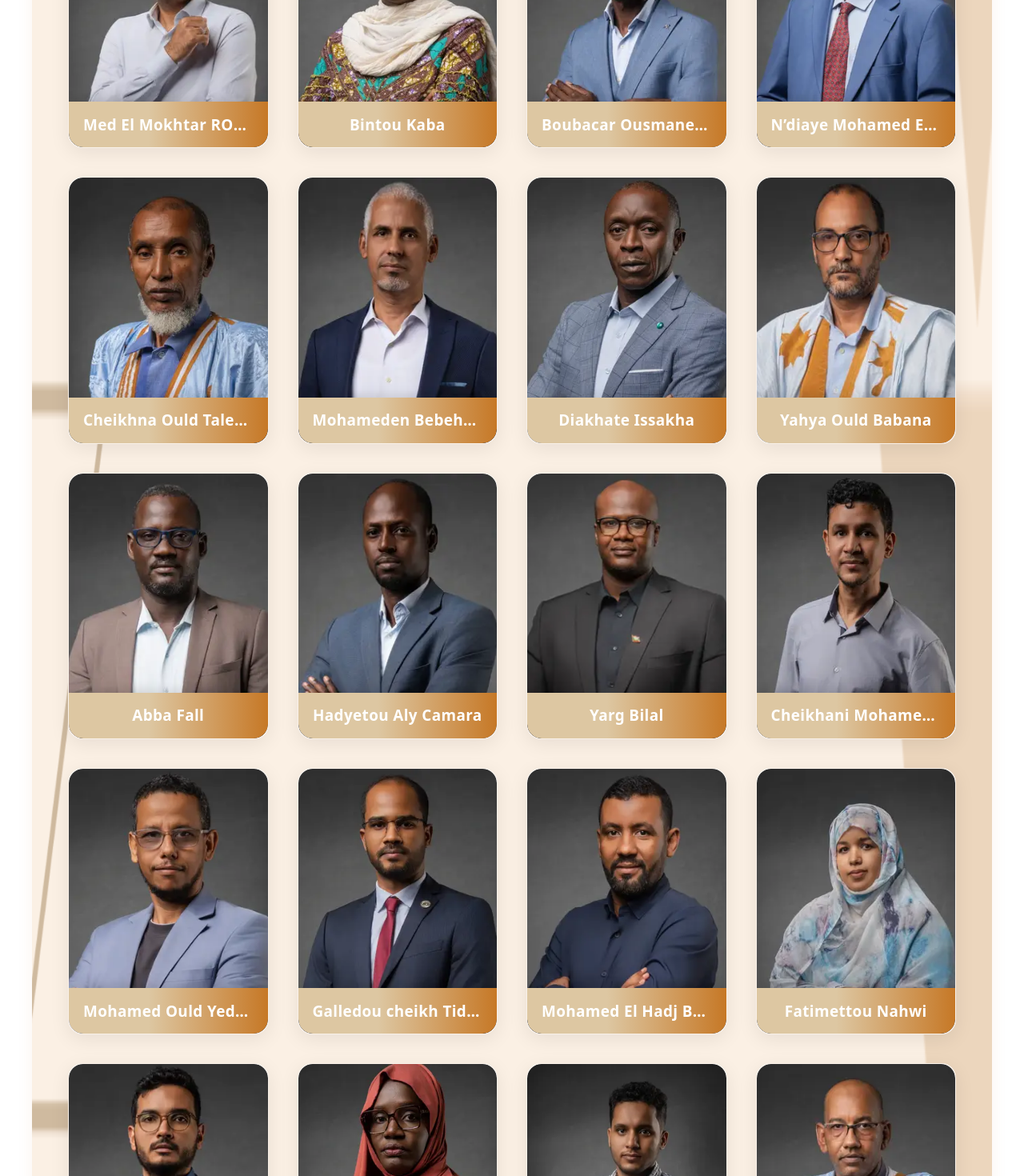
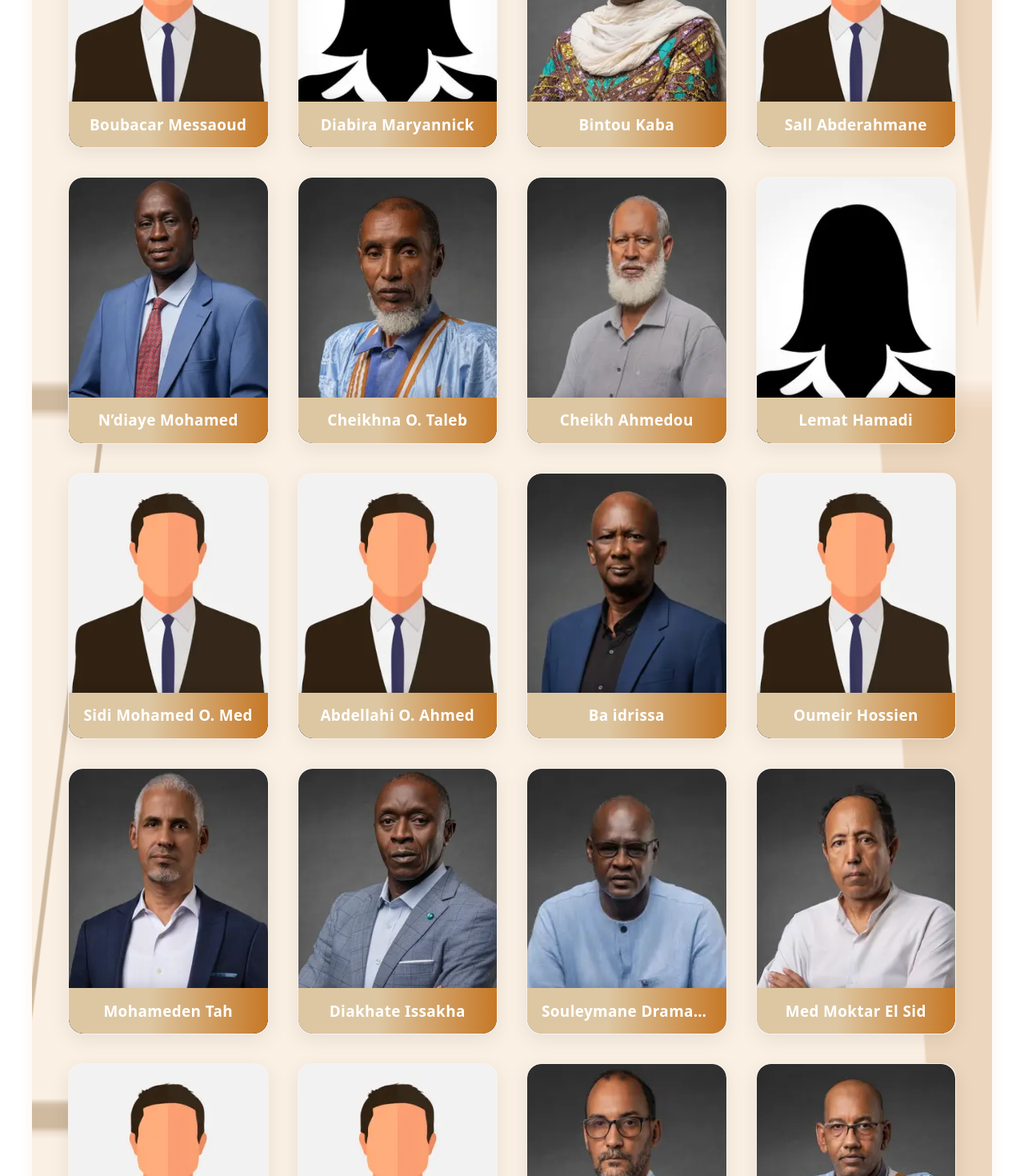
Before and after one commit to baboyendongo/ordremaa, an Angular app: page /liste-architecte in a window 1280 px wide. Shown: the part 620-2090 px from the top of the page at 80% size. Built offline with nearby package versions, Linux system fonts and the light colour scheme.

Commit message:
correction de la liste de archi

```diff
--- a/src/app/components/footer/footer.css
+++ b/src/app/components/footer/footer.css
@@ -14,16 +14,17 @@
   gap: 2rem;
   align-items: flex-start;
   justify-content: space-between;
+  flex-wrap: wrap;
 }
 
 .footer-left { flex: 1 1 360px; }
 .footer-logo { margin-bottom: 1rem; }
-.footer-logo img { height: 64px; filter: drop-shadow(0 2px 8px rgba(0,0,0,0.2)); }
-.footer-logo-large img { height: 170px; }
-.footer-desc { color: rgba(255,255,255,0.95); max-width: 320px; line-height:1.6; }
+.footer-logo img { max-height: 120px; width: auto; filter: drop-shadow(0 2px 8px rgba(0,0,0,0.2)); }
+.footer-logo-large img { max-height: 200px; width: auto; }
+.footer-desc { color: rgba(255,255,255,0.95); max-width: 380px; line-height:1.6; }
 
 .footer-center { flex: 1 1 480px; text-align: center; }
-.footer-nav { display:flex; gap:1.4rem; justify-content:center; margin-bottom:0.6rem; }
+.footer-nav { display:flex; gap:1.4rem; justify-content:center; margin-bottom:0.6rem; flex-wrap:wrap; }
 .footer-nav a { color: #fff; text-decoration:none; font-weight:700; letter-spacing:0.03em; }
 .footer-sep { border:0; height:2px; background: rgba(255,255,255,0.3); margin: 0.6rem auto 1rem; width:60%; }
 .footer-contact { display:flex; gap:2rem; justify-content:center; }
@@ -79,20 +80,18 @@
   .footer-accueil {
     padding: 2rem 1rem 1rem 1rem;
   }
-
-  .footer-links {
-    gap: 1rem;
+  .footer-content {
+    flex-direction: column;
+    align-items: center;
+    text-align: center;
   }
 
-  .footer-links a {
-    font-size: 1rem;
-    padding: 0.4rem 0.8rem;
-  }
+  .footer-nav { flex-direction: column; gap: 0.6rem; }
 
-  .footer-logo img {
-    height: 90px;
-  }
-  .footer-logo-large img { height: 110px; }
+  .footer-contact { flex-direction: column; gap: 0.6rem; align-items: center; }
+
+  .footer-logo img { max-height: 90px; }
+  .footer-logo-large img { max-height: 120px; }
 }
 
 /* Grands écrans */
--- a/src/app/components/footer/footer.html
+++ b/src/app/components/footer/footer.html
@@ -2,8 +2,9 @@
   <div class="footer-content">
     <div class="footer-col footer-left">
       <div class="footer-logo footer-logo-large">
-        <img src="/assets/logo_oma.svg" alt="OMA Logo" height="140">
+        <img src="/assets/logo_oma.svg" alt="OMA Logo">
       </div>
+      <p class="footer-desc">L'OMA veille à la qualité, l'éthique et la durabilité de la profession d'architecte en Mauritanie.</p>
 
     </div>
 
@@ -14,13 +15,13 @@
         <a routerLink="/travailler">Travailler avec un architecte</a>
         <a routerLink="/mediatheque">Médiathèque</a>
         <a routerLink="/faq">FAQ</a>
-        <a routerLink="/contact">contact</a>
+        <a routerLink="/contact">Contact</a>
       </nav>
       <hr class="footer-sep">
       <div class="footer-contact">
         <div class="contact-block">
           <strong>Adresse email</strong>
-          <div class="contact-value"><a href="mailto:contact@oma.mr">contact.oma.mr</a></div>
+          <!-- <div class="contact-value"><a href="mailto:contact@oma.mr">contact@oma.mr</a></div> -->
         </div>
         <div class="contact-block">
           <strong>Contact</strong>
--- a/src/app/components/travailler-avec-un-archi/liste-architecte/liste-architecte.html
+++ b/src/app/components/travailler-avec-un-archi/liste-architecte/liste-architecte.html
@@ -15,7 +15,9 @@
         <div class="image-wrapper">
           <img [src]="getFallbackSrc(membre)" [srcset]="getSrcset(membre)" sizes="(max-width:600px) 100vw, 300px"
             (error)="onPhotoError($event, membre)" alt="{{membre.nom}}" loading="lazy" decoding="async">
-          <div class="image-caption"><span class="image-name">{{membre.nom}}</span></div>
+          <div class="image-caption">
+            <span class="image-name">{{membre.nom}}</span>
+          </div>
           <div class="equipe-overlay">
             <p><strong>Matricule :</strong> <span class="val">{{membre.matricule}}</span></p>
             <p><strong>Téléphone :</strong> <span class="val">{{membre.telephone}}</span></p>
--- a/src/app/components/travailler-avec-un-archi/liste-architecte/liste-architecte.ts
+++ b/src/app/components/travailler-avec-un-archi/liste-architecte/liste-architecte.ts
@@ -8,14 +8,6 @@ import { Component } from '@angular/core';
 })
 export class ListeArchitecte {
   membres = [
-    {
-      matricule: 'AR1978/003',
-      nom: 'Med El Mokhtar ROUEIHA',
-      telephone: '36302689',
-      email: 'diabirafmi@yahoo.fr',
-      structure: 'CEAE - Cabinet d\'étude d\'architecture et d\'ingénierie',
-      photo: 'assets/La_liste_des_archis/Med El Mokhtar ROUEIHA.jpg'
-    },
 
     {
       matricule: 'AR1984/004',
@@ -27,15 +19,23 @@ export class ListeArchitecte {
     },
     {
       matricule: 'AR2012/052',
-      nom: 'Boubacar Ousmane Sy',
+      nom: 'Boubacar  Sy',
       telephone: '42867044',
       email: 'kassarchitecture@icloud.com',
       structure: 'KASS ARCHITECTURE',
       photo: '/assets/La_liste_des_archis/boubacar sy.jpg'
     },
     {
+      matricule: 'AR1986/005',
+      nom: 'Sall Abderahmane',
+      telephone: '22404778',
+      email: 'moodibocarmoodi@yahoo.fr',
+      structure: 'CAA - Cabinet d\'Architectes Associes',
+      photo: 'assets/La_liste_des_archis/profil homme.jpg'
+    },
+    {
       matricule: 'AR1987/006',
-      nom: "N’diaye Mohamed EL Habib",
+      nom: "N’diaye Mohamed ",
       telephone: '46416944',
       email: 'ndiayemhcau@yahoo.fr',
       structure: 'CAU : Cabinet d\'Architecture et d\'Urbanisme',
@@ -43,7 +43,7 @@ export class ListeArchitecte {
     },
     {
       matricule: 'AR1988/007',
-      nom: 'Cheikhna Ould Taleb Ahmed',
+      nom: 'Cheikhna O. Taleb ',
       telephone: '46418943',
       email: 'tacheikhna@yahoo.fr',
       structure: 'G.I.B',
@@ -51,7 +51,7 @@ export class ListeArchitecte {
     },
     {
       matricule: 'AR1996/014',
-      nom: 'Mohameden Bebeha Tah',
+      nom: 'Mohameden  Tah',
       telephone: '20020061',
       email: 'mcbingenieries@gmail.com',
       structure: 'MCB Multidisciplinary Consulting Bureau',
@@ -99,7 +99,7 @@ export class ListeArchitecte {
     },
     {
       matricule: 'AR2014/036',
-      nom: 'Cheikhani Mohameden Nahwi',
+      nom: 'Cheikhani Mohameden',
       telephone: '44144044',
       email: 'cheikh18@gmail.com',
       structure: 'REDWANE',
@@ -115,14 +115,14 @@ export class ListeArchitecte {
     },
     {
       matricule: 'AR2001/048',
-      nom: 'Galledou cheikh Tidiane',
+      nom: 'Galledou cheikh ',
       telephone: '47728888',
       email: 'ctijane2@yahoo.fr',
       photo: '/assets/La_liste_des_archis/AR2014_038 Mohamed El Khalil Elemine.jpg'
     },
     {
       matricule: 'AR2011/031',
-      nom: 'Mohamed El Hadj Brahim',
+      nom: 'Mohamed El Hadj ',
       telephone: '46737108',
       email: 'arshymed@gmail.com',
       structure: 'ARCHI - MED',
@@ -138,7 +138,7 @@ export class ListeArchitecte {
     },
     {
       matricule: 'AR2020/049',
-      nom: 'Hamdinou Mohamed Salem TANGI',
+      nom: 'Hamdinou Mohamed ',
       telephone: '36383798',
       email: 'Tangi@larchitecte.co',
       structure: 'L\'ARCHITECTE',
@@ -162,7 +162,7 @@ export class ListeArchitecte {
     },
     {
       matricule: 'AR2003/022',
-      nom: 'Yahevdou Ould Cherif',
+      nom: 'Yahevdou O. Cherif',
       telephone: '46801614',
       email: 'Yahfd5@gmail.com',
       structure: 'Ministère de l\'Habitat MHUAT',
@@ -170,7 +170,7 @@ export class ListeArchitecte {
     },
     {
       matricule: 'AR2022/054',
-      nom: 'Ahmed Mohamed Mahmoud',
+      nom: 'Ahmed Mohamed ',
       telephone: '44959599',
       email: 'contact@archizone.org',
       structure: 'ARCHI-ZONE',
@@ -178,7 +178,7 @@ export class ListeArchitecte {
     },
     {
       matricule: 'AR2015/045',
-      nom: 'Sawdatou Hamedine Kane',
+      nom: 'Sawdatou  Kane',
       telephone: '36861189',
       email: 'Kanesawdatou0@gmail.com',
       structure: 'Mahde Design',
@@ -186,7 +186,7 @@ export class ListeArchitecte {
     },
     {
       matricule: 'AR1996/016',
-      nom: 'Souleymane Boubacar Dramane',
+      nom: 'Souleymane Dramane',
       telephone: '44481705',
       email: 'souleysod@gmail.com',
       structure: 'Ministère de l\'Equipement et des Transports (MET)',
@@ -194,7 +194,7 @@ export class ListeArchitecte {
     },
     {
       matricule: 'AR1992/008',
-      nom: 'Cheikh Ahmedou Ould Mohamed Mokhtar',
+      nom: 'Cheikh Ahmedou ',
       telephone: '46447813',
       email: 'Chahmedoutas@gmail.com',
       structure: 'TASMIM',
@@ -227,7 +227,7 @@ export class ListeArchitecte {
     },
     {
       matricule: 'AR1978/003',
-      nom: 'Mme Diabira Maryannick',
+      nom: 'Diabira Maryannick',
       telephone: '36302689',
       email: 'diabirafmi@yahoo.fr',
       structure: 'CEAE - Cabinet d\'étude d\'architecture et d\'ingénierie',
@@ -235,15 +235,15 @@ export class ListeArchitecte {
     },
     {
       matricule: 'AR1992/009',
-      nom: 'Lemat Hamadi El Vadel',
+      nom: 'Lemat Hamadi ',
       telephone: '36309017',
       email: 'Lematt1987@yahoo.fr',
       structure: 'Ministère de l\'Habitat MHUAT',
-      photo: 'assets/La_liste_des_archis/profil homme.jpg'
+      photo: 'assets/La_liste_des_archis/profil femme.jpg'
     },
     {
       matricule: 'AR1993/010',
-      nom: 'Sidi Mohamed O. Med Saleh dit Hafed',
+      nom: 'Sidi Mohamed O. Med',
       telephone: '36301289',
       email: 'betaconsulte@yahoo.fr',
       structure: 'Betaconsult',
@@ -251,7 +251,7 @@ export class ListeArchitecte {
     },
     {
       matricule: 'AR1994/011',
-      nom: 'Abdellahi Ould Ahmed Baba',
+      nom: 'Abdellahi O. Ahmed ',
       telephone: '46457473',
       email: 'Abdellahiaad@yahoo.fr',
       structure: 'AAD',
@@ -260,7 +260,7 @@ export class ListeArchitecte {
 
     {
       matricule: 'AR1995/013',
-      nom: 'Oumeir Hossien HOUESSOU',
+      nom: 'Oumeir Hossien ',
       telephone: '46440331',
       email: 'omerarchitecte@gmail.com',
       structure: 'CREA Aménagement',
@@ -271,7 +271,7 @@ export class ListeArchitecte {
 
     {
       matricule: 'AR2000/019',
-      nom: 'Aziz Ould Med Abdellahi',
+      nom: 'Aziz Ould Med ',
       telephone: '42922682',
       email: 'aziz@example.com',
       structure: 'Ministère de l\'Habitat MHUAT',
@@ -290,7 +290,7 @@ export class ListeArchitecte {
 
     {
       matricule: 'AR2005/024',
-      nom: 'Moujtaba Ould Med Saleck',
+      nom: 'Moujtaba Ould Med',
       telephone: '44685541',
       email: 'moujtaba_w@yahoo.fr',
       structure: 'Ministère de l\'Habitat MHUAT',
@@ -315,7 +315,7 @@ export class ListeArchitecte {
     },
     {
       matricule: 'AR2009/028',
-      nom: 'Ahmed Salem Ould HAMOUD',
+      nom: 'Ahmed Salem',
       telephone: '44899676',
       email: 'ahmedarchitecte@yahoo.fr',
       structure: 'STYLE Architecte',
@@ -342,7 +342,7 @@ export class ListeArchitecte {
     },
     {
       matricule: 'AR2012/033',
-      nom: 'Cheikh El Moustapha Ould Mohamed Yahya',
+      nom: 'Cheikh El Moustapha ',
       telephone: '26302088',
       email: 'haballasidi@gmail.com',
       structure: 'MIMAR ÉTUDES ET CONSULTATIONS',
@@ -353,7 +353,7 @@ export class ListeArchitecte {
 
     {
       matricule: 'AR2014/037',
-      nom: 'Med Addel Wedoud Med El Kherchy',
+      nom: 'Med Addel Wedoud ',
       telephone: '41443130',
       email: 'arktek-arch-ing@outlook.com',
       structure: 'Arktek',
@@ -361,7 +361,7 @@ export class ListeArchitecte {
     },
     {
       matricule: 'AR2014/038',
-      nom: 'Med El Khalil Md Elimine',
+      nom: 'Med El Khalil ',
       telephone: '26210112',
       email: 'khalil9198@gmail.com',
       structure: 'Ministère de l\'Habitat MHUAT',
@@ -370,7 +370,7 @@ export class ListeArchitecte {
 
     {
       matricule: 'AR2014/040',
-      nom: 'Khadija Med Moussa',
+      nom: 'Khadija Med ',
       telephone: '44224043',
       email: 'm.khadija@gmail.com',
       structure: 'Najah',
@@ -378,7 +378,7 @@ export class ListeArchitecte {
     },
     {
       matricule: 'AR2014/041',
-      nom: 'Cheikh Ahmed Mohamedou',
+      nom: 'Cheikh Ahmed ',
       telephone: '36106909',
       email: 'Chemed7@hotmail.com',
       structure: 'Ministère de l\'Habitat MHUAT',
@@ -386,7 +386,7 @@ export class ListeArchitecte {
     },
     {
       matricule: 'AR2015/042',
-      nom: 'Ahmed Mohamed Sidi',
+      nom: 'Ahmed Mohamed ',
       telephone: '36460001',
       email: 'Ah.ragel2002@gmail.com',
       structure: 'MIEMAR',
@@ -394,7 +394,7 @@ export class ListeArchitecte {
     },
     {
       matricule: 'AR2015/043',
-      nom: 'Mettou Hamdi Abdella',
+      nom: 'Mettou Hamdi ',
       telephone: '36330402',
       email: 'mettouhamdi04@gmail.com',
       structure: 'CREA',
@@ -402,7 +402,7 @@ export class ListeArchitecte {
     },
     {
       matricule: 'AR2015/044',
-      nom: 'Oumekethoum Brahim Brahim Sidina',
+      nom: 'Oumekethoum  Sidina',
       telephone: '26448017',
       email: 'kelthomsser@yahoo.com',
       structure: 'Kelthom Architect Design intérieur',
@@ -422,7 +422,7 @@ export class ListeArchitecte {
 
     {
       matricule: 'AR2021/050',
-      nom: 'Iman Mohamed Khaled',
+      nom: 'Iman Mohamed ',
       telephone: '36046161',
       email: 'Imk.architecture.design@gmail.com',
       structure: 'IMK',
@@ -430,7 +430,7 @@ export class ListeArchitecte {
     },
     {
       matricule: 'AR2017/051',
-      nom: 'Ahmed Ghaylani Ahmed',
+      nom: 'Ahmed Ghaylani ',
       telephone: '27753289',
       email: 'gailanibarikalla@gmail.com',
       structure: 'Gailani Barikalla',
@@ -456,6 +456,42 @@ export class ListeArchitecte {
       photo: 'assets/La_liste_des_archis/profil homme.jpg'
     }
   ];
+
+  constructor() {
+    // Reorder by sequence number (the part after '/') then rotate to start at AR1974/002
+    this.reorderBySequenceThenRotate('AR1974/002');
+  }
+
+  // Sort members by matricule ascending. Expected format: ARYYYY/NNN
+  sortMembresByMatricule() {
+    this.membres.sort((a: any, b: any) => {
+      const pa = parseMatricule(a.matricule);
+      const pb = parseMatricule(b.matricule);
+      if (pa.year !== pb.year) return pa.year - pb.year;
+      return pa.seq - pb.seq;
+    });
+  }
+
+  // Sort members by sequence number only (NNN part) then rotate to start at given matricule
+  reorderBySequenceThenRotate(startMatricule: string) {
+    this.membres.sort((a: any, b: any) => {
+      const sa = parseMatricule(a.matricule).seq || 0;
+      const sb = parseMatricule(b.matricule).seq || 0;
+      return sa - sb;
+    });
+    if (startMatricule) this.rotateStartAt(startMatricule);
+  }
+
+  // Rotate the sorted array so it starts at the given matricule (if found)
+  rotateStartAt(matricule: string) {
+    if (!matricule) return;
+    const idx = this.membres.findIndex((m: any) => (m.matricule || '').toUpperCase() === matricule.toUpperCase());
+    if (idx > 0) {
+      const head = this.membres.slice(idx);
+      const tail = this.membres.slice(0, idx);
+      this.membres = head.concat(tail);
+    }
+  }
 
   getNamePhoto(nom: string) {
     if (!nom) return 'assets/La_liste_des_archis/profil homme.jpg';
@@ -503,6 +539,30 @@ export class ListeArchitecte {
     img.src = "assets/La_liste_des_archis/profil homme.jpg";
   }
 
+  // Normalize and format telephone for display and href
+  displayTelephone(tel: string) {
+    if (!tel) return 'Non spécifié';
+    return tel.toString().trim();
+  }
+
+  getTelHref(tel: string) {
+    if (!tel) return '';
+    // keep leading + if present, remove other non-digit characters
+    const cleaned = tel.toString().trim().replace(/[^+0-9]/g, '');
+    return `tel:${cleaned}`;
+  }
+
+  // Normalize email for display (lowercase + trimmed)
+  displayEmail(email: string) {
+    if (!email) return 'Non spécifié';
+    return email.toString().trim().toLowerCase();
+  }
+
+  getEmailHref(email: string) {
+    if (!email) return '';
+    return `mailto:${email.toString().trim().toLowerCase()}`;
+  }
+
   normalizePath(path: string) {
     if (!path) return 'assets/utilisateur.svg';
     const p = path.startsWith('/') ? path.slice(1) : path;
@@ -518,3 +578,14 @@ function normalizePathForCompare(p: string) {
   // encode spaces for comparison with img.src which will be absolute URL-encoded
   return encodeURI(path);
 }
+
+// Parse matricule string like 'AR1978/003' into numeric parts
+function parseMatricule(m: string) {
+  if (!m) return { year: 0, seq: 0 };
+  const re = /AR(\d{2,4})\/(\d+)/i;
+  const match = m.match(re);
+  if (!match) return { year: 0, seq: 0 };
+  const year = parseInt(match[1], 10) || 0;
+  const seq = parseInt(match[2], 10) || 0;
+  return { year, seq };
+}
```
